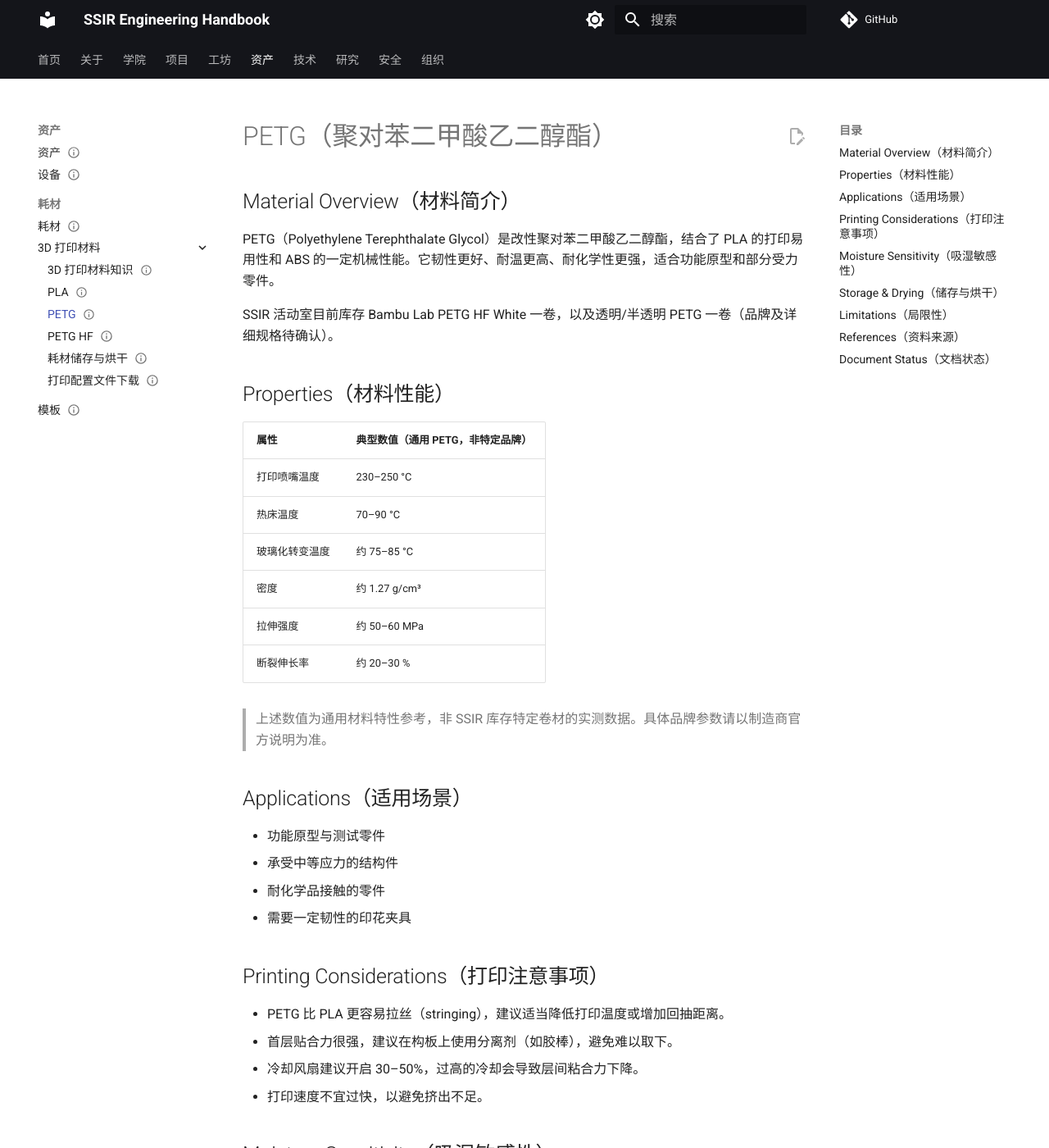
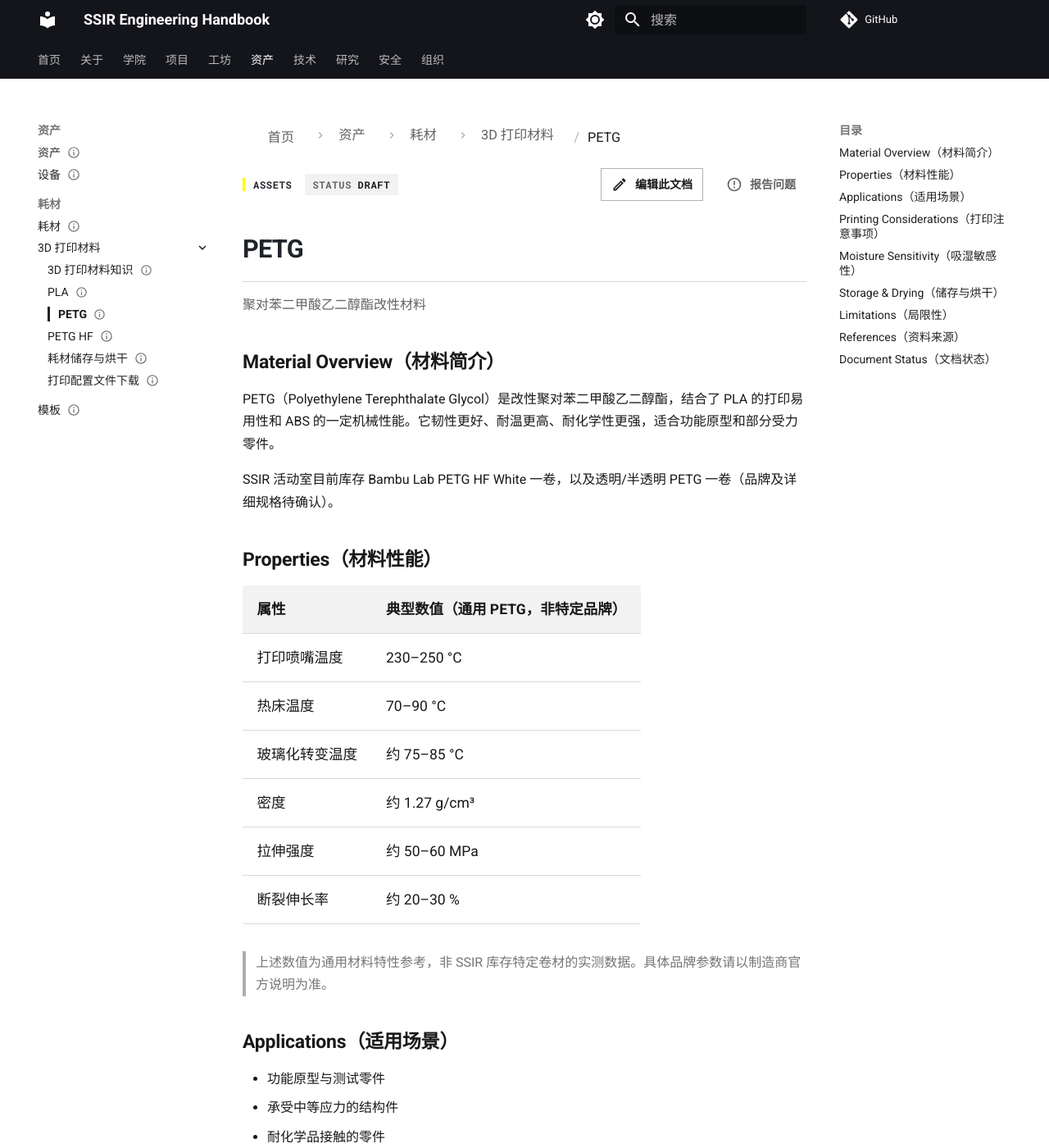
Before and after one commit to SSIR-GDSYZX/SSIR-Engineering-Handbook, an MkDocs documentation site: the page built from docs/assets/consumables/3d-printing/petg.md, in a window 1280 px wide and 1400 px high. Shown: the whole window at 82% size. Built offline with MkDocs 1.6.1 and Material for MkDocs 9.7.7, drawn with Linux system fonts in a browser that asks for light colours; comment, search, counter and statistics services are not loaded.

Commit message:
feat(docs): extend industrial editorial visual system
Co-authored-by: Copilot <223556219+Copilot@users.noreply.github.com>

````diff
--- a/docs/assets/consumables/3d-printing/petg.md
+++ b/docs/assets/consumables/3d-printing/petg.md
@@ -6,7 +6,9 @@ owner: SSIR
 last_reviewed: YYYY-MM-DD
 ---
 
-# PETG（聚对苯二甲酸乙二醇酯）
+# PETG
+
+聚对苯二甲酸乙二醇酯改性材料
 
 ## Material Overview（材料简介）
 
--- /dev/null
+++ b/docs/organization/documentation-visual-system.md
@@ -0,0 +1,85 @@
+---
+title: 普通文档页面视觉与图片规范
+category: Organization
+status: draft
+owner: SSIR
+last_reviewed: YYYY-MM-DD
+---
+
+# 普通文档页面视觉与图片规范
+
+本规范将手册现有的 Industrial Editorial 视觉语言延伸到知识页面。工程内容优先；装饰不得影响阅读、导航或交互。
+
+## 视觉规则
+
+- **颜色**：沿用现有黑、白、灰与信号黄。黄色用于少量行动或状态强调，不作为大面积底色或浅底文字色。
+- **文字**：复用 Material 当前字体栈。页面标题采用 30–36 px、700 字重；二级标题 23–27 px、600–700 字重；三级标题 18–21 px、600 字重；正文 15–17 px、行高 1.65–1.8；技术标签 11–12 px 等宽字体；表格 13–14 px。
+- **页面头部**：显示面包屑、分类标签、文档标题、状态及可用的编辑入口。标题不做高幅 Banner；如需副标题，在 Markdown 标题后以正文段落表达。编辑入口使用 MkDocs 生成的 GitHub 编辑地址。
+- **层级**：保留 Markdown 标题及其自动锚点。使用字号、字重和间距区分 H1/H2/H3，右侧目录继续由 Material 按原文档标题生成。
+- **导航**：当前页通过字重和中性色竖条标示；Material 原生多级目录、缩进和当前目录跟踪逻辑保持不变。
+- **响应式**：正文图片最大宽度为容器宽度并保持原比例；表格在窄屏可横向滚动；照片组在窄屏改为单列。装饰层不参与内容布局。
+- **交互与无障碍**：编辑及反馈链接使用真实地址并可键盘聚焦；页面支持浅色、深色、高对比和减少动态效果设置。等高线只作装饰，不能传递信息。
+
+上面的字号范围是本项目的实施目标（并与 Stage 4B 需求一致），不是对参考网站的实测声明。参考文档将部分颜色和尺寸标为实测，将字号、组件间距、断点及等高线强度中的若干建议标为推断或建议；两者不可混为一谈。
+
+## 参考依据
+
+- [设计总纲与六条原则](https://icaruszezen.github.io/endfield-ui/design/overview/)：中性色为主体、信号色克制、内容偏心、纹理有预算。
+- [官网表面规范](https://icaruszezen.github.io/endfield-ui/design/surfaces/website/)：官网语气以纸白、墨色、少量黄色、直角和大留白为主。来源标记为实测。
+- [色彩规范](https://icaruszezen.github.io/endfield-ui/design/foundations/color/)：`#FFFA00` 为参考中的信号黄实测值；其浅底对比度不足，不作为白底正文色。
+- [字体规范](https://icaruszezen.github.io/endfield-ui/design/foundations/typography/)：中文负责阅读、英文技术标签负责结构；正文 16 px 和行高 1.6 是参考文档给出的建议，不是官网实测字号。
+- [布局与空间](https://icaruszezen.github.io/endfield-ui/design/foundations/layout/)：使用固定字号与断点、长文本布局加入 `min-width: 0` 等建议标记为推断。
+- [形状规范](https://icaruszezen.github.io/endfield-ui/design/foundations/shape/)：默认直角，细线和局部强调优先于大量圆角卡片。
+- [按钮规范](https://icaruszezen.github.io/endfield-ui/design/components/button/)：参考行动按钮高度建议为 40 px；本项目编辑按钮采用约 38 px 高度，属于本项目实现值。
+- [导航规范](https://icaruszezen.github.io/endfield-ui/design/components/navigation/)：当前项应清晰可辨，当前状态不只依赖颜色。
+- [卡片规范](https://icaruszezen.github.io/endfield-ui/design/components/card/)：卡片克制使用，靠底色与分隔线组织内容。
+- [纹理规范](https://icaruszezen.github.io/endfield-ui/design/foundations/texture/) 与 [网格、等高线、点阵](https://icaruszezen.github.io/endfield-ui/design/elements/grid-contour-dots/)：纹理应弱于文字、不可拦截交互，并在高对比或打印时隐藏；参考中的等高线强度属于建议/推断，不是本项目测量值。
+
+本项目的等高线 SVG 是原创曲线，不描摹游戏截图、地图、标志或其他现成资产。它仅出现在分类索引页头部；长篇正文不铺设背景纹理。
+
+## 文档图片管理
+
+### 素材边界
+
+- 优先使用经授权、可公开的 SSIR 实拍，并由贡献者确认照片中没有个人信息、内部记录或不应公开的内容。
+- 不得把网络图片描述为 SSIR 设备或库存现状；不得用 AI 生成图冒充真实设备、储存环境、材料或打印样件。
+- 当前没有提交实拍素材。缺少照片时页面保持完整，不放破损链接、假缩略图或装饰性占位图。
+- 所有图片必须有准确的替代文本（Alt Text）和说明文字；纯装饰图的替代文本留空并明确标为装饰。
+
+### 建议目录与命名
+
+3D 打印照片建议存放在 `docs/assets/images/3d-printing/`。文件名使用小写英文和连字符，并描述内容；以下名称仅为未来命名建议，不代表这些照片已经存在：
+
+| 类别 | 未来文件名示例 |
+|---|---|
+| 设备 | `bambu-a1-overview.webp` |
+| 储存 | `filament-dry-storage.webp`、`filament-dryer.webp` |
+| 材料 | `pla-spools.webp`、`petg-spools.webp` |
+| 技术样件 | 用材料、样件或缺陷名称命名，例如 `petg-stringing-sample.webp` |
+
+优先采用经过适度压缩的 WebP；保留原始比例，避免不必要的大图和重复副本。只有获得实际照片后才在页面中加入对应链接。
+
+### Markdown 与说明文字
+
+普通 Markdown 图片语法继续有效，容器会限制图片最大宽度且不拉伸：
+
+```markdown
+![Bambu Lab A1 正面实拍，展示打印机外观](../images/3d-printing/bambu-a1-overview.webp)
+
+*Bambu Lab A1 正面实拍。*
+```
+
+多张同类照片需要并排展示时，可用 `.handbook-photo-grid` 和 `.handbook-photo` 包裹真实图片；缺少素材时不要创建空白图片组件：
+
+```html
+<div class="handbook-photo-grid">
+  <figure class="handbook-photo">
+    <img src="../images/3d-printing/filament-dryer.webp"
+         alt="耗材烘干机实拍，设备型号待核实"
+         loading="lazy">
+    <figcaption>实际设备照片；型号与使用条件以核实后的说明为准。</figcaption>
+  </figure>
+</div>
+```
+
+移动端自动单列。不得为照片样式改变 Markdown 图片链接、裁切原图来隐藏重要信息，或省略图片说明。
--- /dev/null
+++ b/docs/static/stylesheets/documentation.css
@@ -0,0 +1,351 @@
+:root {
+  --handbook-document-title: #202329;
+  --handbook-document-line-strong: #b3b3b3;
+  --handbook-document-contour: #191919;
+  --handbook-document-focus: #191919;
+}
+
+[data-md-color-scheme="slate"] {
+  --handbook-document-title: #f3f4f6;
+  --handbook-document-line-strong: #626262;
+  --handbook-document-contour: #f2f2f2;
+  --handbook-document-focus: #fffa00;
+}
+
+.md-content__inner:has(.handbook-document-header) {
+  color: var(--handbook-ink);
+  font-size: 16px;
+  line-height: 1.72;
+}
+
+.md-content__inner:has(.handbook-document-header) > h1:first-of-type {
+  position: relative;
+  isolation: isolate;
+  margin: 0.25rem 0 0.75rem;
+  padding-bottom: 1rem;
+  border-bottom: 1px solid var(--handbook-line);
+  color: var(--handbook-document-title);
+  font-size: clamp(30px, 2.4vw, 36px);
+  font-weight: 700;
+  letter-spacing: -0.025em;
+  line-height: 1.25;
+  overflow-wrap: anywhere;
+}
+
+.md-content__inner:has(.handbook-document-header) > h1:first-of-type + p {
+  max-width: 68ch;
+  margin: 0 0 1.5rem;
+  color: var(--handbook-muted);
+  font-size: 16px;
+  line-height: 1.65;
+}
+
+.handbook-document-header {
+  position: relative;
+  isolation: isolate;
+  display: grid;
+  gap: 0.75rem;
+  margin: 0 0 1.5rem;
+  padding: 0.25rem 0 0.5rem;
+}
+
+.handbook-document-header__breadcrumb,
+.handbook-document-header__top,
+.handbook-document-header__metadata,
+.handbook-document-header__actions {
+  position: relative;
+  z-index: 1;
+}
+
+.handbook-document-header__breadcrumb ol {
+  display: flex;
+  flex-wrap: wrap;
+  align-items: center;
+  gap: 0.25rem 0.5rem;
+  margin: 0;
+  padding: 0;
+  color: var(--handbook-muted);
+  font-size: 0.8125rem;
+  list-style: none;
+}
+
+.handbook-document-header__breadcrumb li {
+  display: inline-flex;
+  width: auto;
+  flex: 0 1 auto;
+  align-items: center;
+  min-width: 0;
+  overflow-wrap: anywhere;
+}
+
+.handbook-document-header__breadcrumb li + li::before {
+  margin-right: 0.5rem;
+  color: var(--handbook-document-line-strong);
+  content: "/";
+}
+
+.handbook-document-header__breadcrumb a {
+  color: inherit;
+  text-decoration: none;
+}
+
+.handbook-document-header__breadcrumb a:hover,
+.handbook-document-header__breadcrumb [aria-current="page"] {
+  color: var(--handbook-ink);
+}
+
+.handbook-document-header__breadcrumb a:focus-visible,
+.handbook-document-header__button:focus-visible {
+  outline: 2px solid var(--handbook-document-focus);
+  outline-offset: 3px;
+}
+
+.handbook-document-header__top {
+  display: flex;
+  flex-wrap: wrap;
+  align-items: center;
+  justify-content: space-between;
+  gap: 0.75rem 1rem;
+}
+
+.handbook-document-header__metadata,
+.handbook-document-header__actions {
+  display: flex;
+  flex-wrap: wrap;
+  align-items: center;
+  gap: 0.5rem 0.75rem;
+}
+
+.handbook-document-header__category,
+.handbook-document-header__status {
+  font-family: var(--md-code-font-family, monospace);
+  font-size: 12px;
+  font-weight: 600;
+  letter-spacing: 0.06em;
+  line-height: 1.4;
+}
+
+.handbook-document-header__category {
+  padding-inline-start: 0.5rem;
+  border-inline-start: 3px solid var(--handbook-signal);
+  color: var(--handbook-document-title);
+  text-transform: uppercase;
+}
+
+.handbook-document-header__status {
+  display: inline-flex;
+  align-items: center;
+  gap: 0.375rem;
+  padding: 0.25rem 0.5rem;
+  background: var(--handbook-surface);
+  color: var(--handbook-muted);
+}
+
+.handbook-document-header__status strong {
+  color: var(--handbook-ink);
+  font: inherit;
+}
+
+.md-content__inner:has(.handbook-document-header) .handbook-document-header__button {
+  display: inline-flex;
+  min-height: 40px;
+  align-items: center;
+  justify-content: center;
+  gap: 0.45rem;
+  padding: 8px 12px;
+  border: 1px solid var(--handbook-document-line-strong);
+  color: var(--handbook-ink);
+  font-size: 14px;
+  font-weight: 600;
+  line-height: 1.3;
+  text-decoration: none;
+  transition: background-color 180ms ease, border-color 180ms ease;
+}
+
+.md-content__inner:has(.handbook-document-header) .handbook-document-header__button:hover {
+  border-color: var(--handbook-ink);
+  background: var(--handbook-hover);
+  color: var(--handbook-ink);
+  text-decoration: none;
+}
+
+.md-content__inner:has(.handbook-document-header) .handbook-document-header__button--quiet {
+  border-color: transparent;
+  color: var(--handbook-muted);
+}
+
+.md-content__inner:has(.handbook-document-header) .handbook-document-header__button--quiet:hover {
+  border-color: var(--handbook-line);
+  color: var(--handbook-ink);
+}
+
+.handbook-document-header__button .md-icon {
+  display: inline-flex;
+  width: 1rem;
+  height: 1rem;
+  flex: 0 0 1rem;
+}
+
+.handbook-document-header__button svg {
+  width: 100%;
+  height: 100%;
+  fill: currentColor;
+}
+
+.md-content__inner:has(.handbook-document-header--landing) > h1:first-of-type::after {
+  position: absolute;
+  z-index: -1;
+  top: -4rem;
+  right: -1rem;
+  width: min(42%, 20rem);
+  height: 8rem;
+  background-color: var(--handbook-document-contour);
+  content: "";
+  opacity: 0.09;
+  pointer-events: none;
+  -webkit-mask: url("../images/topographic-contours.svg") right center / contain no-repeat;
+  mask: url("../images/topographic-contours.svg") right center / contain no-repeat;
+}
+
+.md-content__inner:has(.handbook-document-header) h2 {
+  margin-top: 2rem;
+  color: var(--handbook-ink);
+  font-size: clamp(23px, 1.8vw, 27px);
+  font-weight: 700;
+  line-height: 1.35;
+}
+
+.md-content__inner:has(.handbook-document-header) h3 {
+  margin-top: 1.5rem;
+  color: var(--handbook-ink);
+  font-size: clamp(18px, 1.4vw, 21px);
+  font-weight: 600;
+  line-height: 1.4;
+}
+
+.md-content__inner:has(.handbook-document-header) h4,
+.md-content__inner:has(.handbook-document-header) h5,
+.md-content__inner:has(.handbook-document-header) h6 {
+  color: var(--handbook-ink);
+  font-weight: 600;
+}
+
+.md-content__inner:has(.handbook-document-header) .md-typeset__scrollwrap {
+  max-width: 100%;
+  overflow-x: auto;
+}
+
+.md-content__inner:has(.handbook-document-header) .md-typeset__table table {
+  min-width: 100%;
+  border: 0;
+  border-collapse: collapse;
+  box-shadow: none;
+  font-size: 0.875rem;
+}
+
+.md-content__inner:has(.handbook-document-header) .md-typeset__table th,
+.md-content__inner:has(.handbook-document-header) .md-typeset__table td {
+  padding: 0.7rem 0.875rem;
+  border-bottom: 1px solid var(--handbook-line);
+  text-align: left;
+  vertical-align: top;
+}
+
+.md-content__inner:has(.handbook-document-header) .md-typeset__table th {
+  background: var(--handbook-surface);
+  color: var(--handbook-ink);
+  font-weight: 700;
+}
+
+.md-content__inner:has(.handbook-document-header) .md-typeset__table tr:hover td {
+  background: var(--handbook-hover);
+}
+
+.md-content__inner:has(.handbook-document-header) img {
+  max-width: 100%;
+  height: auto;
+}
+
+.handbook-photo-grid {
+  display: grid;
+  grid-template-columns: repeat(2, minmax(0, 1fr));
+  gap: 1rem;
+}
+
+.handbook-photo {
+  min-width: 0;
+  margin: 0;
+}
+
+.handbook-photo img {
+  display: block;
+  width: 100%;
+  height: auto;
+}
+
+.handbook-photo figcaption {
+  margin-top: 0.5rem;
+  color: var(--handbook-muted);
+  font-size: 0.8125rem;
+  line-height: 1.5;
+}
+
+.md-sidebar--primary .md-nav__link--active,
+.md-sidebar--secondary .md-nav__link--active {
+  border-inline-start: 3px solid var(--handbook-document-title);
+  color: var(--handbook-ink);
+  font-weight: 700;
+  padding-inline-start: 0.5rem;
+}
+
+@media (max-width: 767px) {
+  .handbook-document-header {
+    gap: 0.625rem;
+    margin-bottom: 1.25rem;
+    padding-bottom: 1.125rem;
+  }
+
+  .handbook-document-header__top {
+    align-items: flex-start;
+  }
+
+  .handbook-document-header__metadata,
+  .handbook-document-header__actions {
+    gap: 0.5rem;
+  }
+
+  .handbook-document-header__actions {
+    width: 100%;
+  }
+
+  .md-content__inner:has(.handbook-document-header) > h1:first-of-type {
+    font-size: clamp(30px, 8vw, 32px);
+  }
+
+  .md-content__inner:has(.handbook-document-header--landing) > h1:first-of-type::after {
+    right: 0;
+    width: 42%;
+    opacity: 0.07;
+  }
+
+  .handbook-photo-grid {
+    grid-template-columns: minmax(0, 1fr);
+  }
+
+  .md-sidebar--primary .md-nav__link--active,
+  .md-sidebar--secondary .md-nav__link--active {
+    padding-inline-start: 0.375rem;
+  }
+}
+
+@media (prefers-reduced-motion: reduce) {
+  .handbook-document-header__button {
+    transition-duration: 0.01ms;
+  }
+}
+
+@media (forced-colors: active), print {
+  .md-content__inner:has(.handbook-document-header--landing) > h1:first-of-type::after {
+    display: none;
+  }
+}
--- a/mkdocs.yml
+++ b/mkdocs.yml
@@ -8,9 +8,11 @@ site_dir: site
 exclude_docs: "!/templates/"
 extra_css:
   - static/stylesheets/homepage.css
+  - static/stylesheets/documentation.css
 
 theme:
   name: material
+  custom_dir: overrides
   language: zh
   palette:
     - media: "(prefers-color-scheme: light)"
@@ -115,6 +117,7 @@ nav:
       - 文档编辑与贡献: organization/document-editing-guide.md
       - 贡献指南: organization/contribution-guide.md
       - 文档规范: organization/document-standards.md
+      - 页面视觉与图片规范: organization/documentation-visual-system.md
       - 模板:
           - templates/index.md
           - 软件安装教程: templates/tutorial-template.md
--- /dev/null
+++ b/overrides/partials/content.html
@@ -0,0 +1,56 @@
+{#-
+  Extends the Material content partial with a consistent document header.
+-#}
+{% include "partials/tags.html" %}
+{% if page.file.src_path == "index.md" %}
+  {% include "partials/actions.html" %}
+{% else %}
+  {% import "partials/path-item.html" as path_item with context %}
+  {% set status = page.meta.status | default("draft") | lower %}
+  {% set status_labels = {
+    "draft": "DRAFT",
+    "review": "IN REVIEW",
+    "approved": "APPROVED"
+  } %}
+  <header class="handbook-document-header{% if page.file.src_path != 'index.md' and page.file.src_path.endswith('index.md') %} handbook-document-header--landing{% endif %}">
+    <nav class="handbook-document-header__breadcrumb" aria-label="面包屑导航">
+      <ol>
+        {% if nav.homepage %}
+          {{ path_item.render(nav.homepage) }}
+        {% endif %}
+        {% for ancestor in page.ancestors | reverse %}
+          {{ path_item.render(ancestor) }}
+        {% endfor %}
+        <li aria-current="page">{{ page.title | d(config.site_name, true) }}</li>
+      </ol>
+    </nav>
+    <div class="handbook-document-header__top">
+      <div class="handbook-document-header__metadata">
+        <span class="handbook-document-header__category">{{ page.meta.category | default("General", true) | upper }}</span>
+        <span class="handbook-document-header__status">
+          <span>STATUS</span>
+          <strong>{{ status_labels.get(status, status | upper) }}</strong>
+        </span>
+      </div>
+      <div class="handbook-document-header__actions">
+        {% if page.edit_url %}
+          <a class="handbook-document-header__button" href="{{ page.edit_url }}" rel="edit" aria-label="在 GitHub 上编辑此文档">
+            <span class="md-icon" aria-hidden="true">{% include ".icons/material/pencil-outline.svg" %}</span>
+            <span>编辑此文档</span>
+          </a>
+        {% endif %}
+        <a class="handbook-document-header__button handbook-document-header__button--quiet" href="https://github.com/SSIR-GDSYZX/SSIR-Engineering-Handbook/issues/new?template=documentation-error.yml">
+          <span class="md-icon" aria-hidden="true">{% include ".icons/material/alert-circle-outline.svg" %}</span>
+          <span>报告问题</span>
+        </a>
+      </div>
+    </div>
+  </header>
+{% endif %}
+{% if "\u003ch1" not in page.content %}
+  <h1>{{ page.title | d(config.site_name, true) }}</h1>
+{% endif %}
+{{ page.content }}
+{% include "partials/source-file.html" %}
+{% include "partials/feedback.html" %}
+{% include "partials/comments.html" %}
````
Also changed, not shown: docs/assets/consumables/3d-printing/pla.md (+3 -1 lines), docs/static/images/topographic-contours.svg (added), 1 other file.
